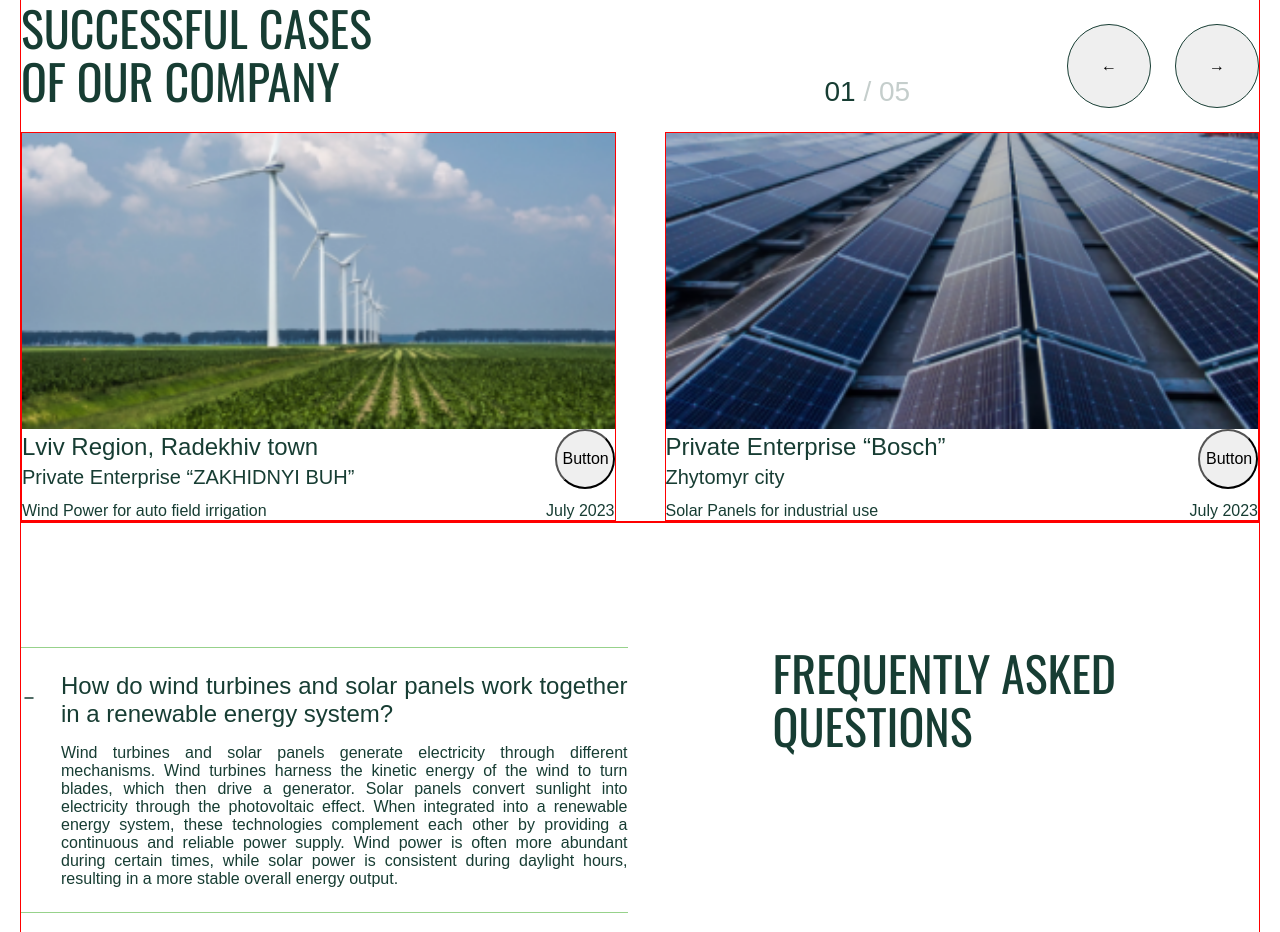
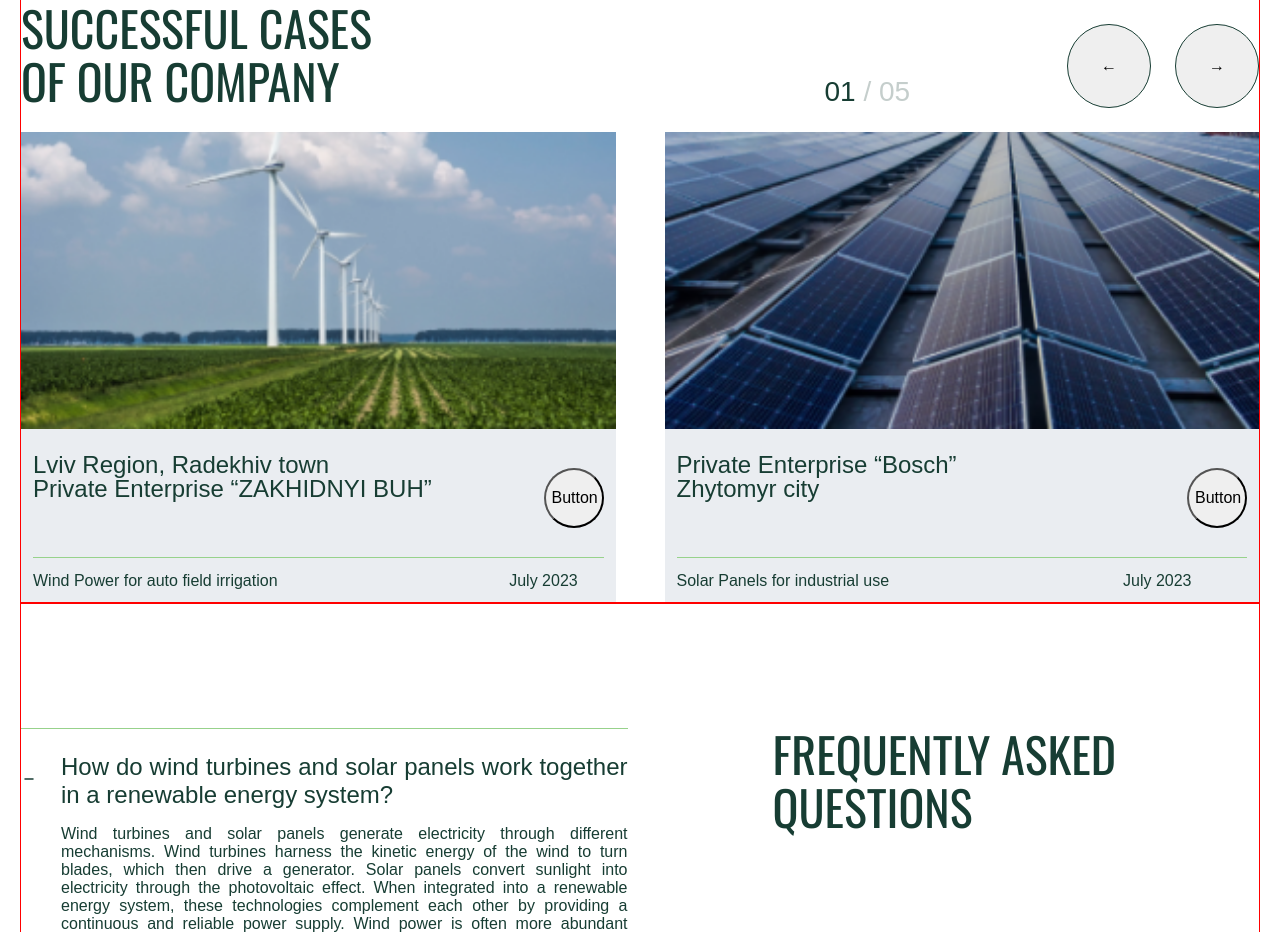
Before and after one commit to ValentinaDej/green-en, a Next.js app: page / in a window 1280 px wide. Shown: the part 3980-4912 px from the top of the page. Built offline with nearby package versions, Linux system fonts and the light colour scheme.

Commit message:
caseCard final structure

```diff
--- a/src/components/cases/caseCard.module.css
+++ b/src/components/cases/caseCard.module.css
@@ -1,35 +1,35 @@
 .container {
   display: grid;
-  grid-template-columns: auto auto;
-  grid-template-rows: auto 1fr 1fr 1px 1fr;
-  column-gap: 16px;
-
-  align-items: end;
-  justify-items: left;
-  border: 1px solid red;
+  grid-template-columns: 1fr;
+  grid-template-rows: auto auto;
 }
 
 .imageWrapper {
-  grid-column: 1 / -1;
   width: 100%;
   line-height: 0;
 }
 
-.name {
-  grid-row: 2;
-  font-size: 18px;
-  margin-left: 0;
-  line-height: 1;
+.infoWrapper {
+  display: grid;
+  grid-template-columns: auto auto;
+  grid-template-rows: 1fr 1px auto;
+  row-gap: 14px;
+  padding: 24px 12px 12px 12px;
+  background-color: var(--color-background-main);
+  width: 100%;
 }
 
-.address {
-  grid-row: 3;
+.name {
+  grid-row: 1;
   font-size: 18px;
+  line-height: 1;
   margin-left: 0;
+  margin-bottom: 10px;
+  min-height: 60px;
 }
 
 .button {
-  grid-row: 2 / 4;
+  grid-row: 1;
   margin-right: 0;
   height: 60px;
   width: 60px;
@@ -40,29 +40,26 @@
 
 .line {
   grid-column: 1 / -1;
-  background-color: black;
+  background-color: var(--color-primary-600);
   height: 1px;
+  width: 100%;
 }
 
 .description {
-  grid-row: 5;
+  grid-row: 3;
   font-size: 12px;
   margin-left: 0;
 }
 
 .date {
-  grid-row: 5;
+  grid-row: 3;
   font-size: 12px;
-  margin-right: 0;
 }
 
 @media (min-width: 768px) {
   .name {
     font-size: 20px;
-  }
-
-  .address {
-    /* font-size: 20px; */
+    min-height: 70px;
   }
 
   .description {
@@ -77,10 +74,7 @@
 @media (min-width: 1280px) {
   .name {
     font-size: 24px;
-  }
-
-  .address {
-    font-size: 20px;
+    min-height: 80px;
   }
 
   .description {
--- a/src/components/cases/caseCard.tsx
+++ b/src/components/cases/caseCard.tsx
@@ -28,12 +28,18 @@ const CaseCard = ({
           priority
         />
       </div>
-      <div className={classes.name}>{name}</div>
-      <div className={classes.address}>{address}</div>
-      <button className={classes.button}>Button</button>
-      <div className={classes.line}></div>
-      <div className={classes.description}>{description}</div>
-      <div className={classes.date}>{date}</div>
+
+      <div className={classes.infoWrapper}>
+        <div className={classes.name}>
+          {name}
+          <br />
+          {address}
+        </div>
+        <button className={classes.button}>Button</button>
+        <div className={classes.line}></div>
+        <div className={classes.description}>{description}</div>
+        <div className={classes.date}>{date}</div>
+      </div>
     </div>
   );
 };
```
